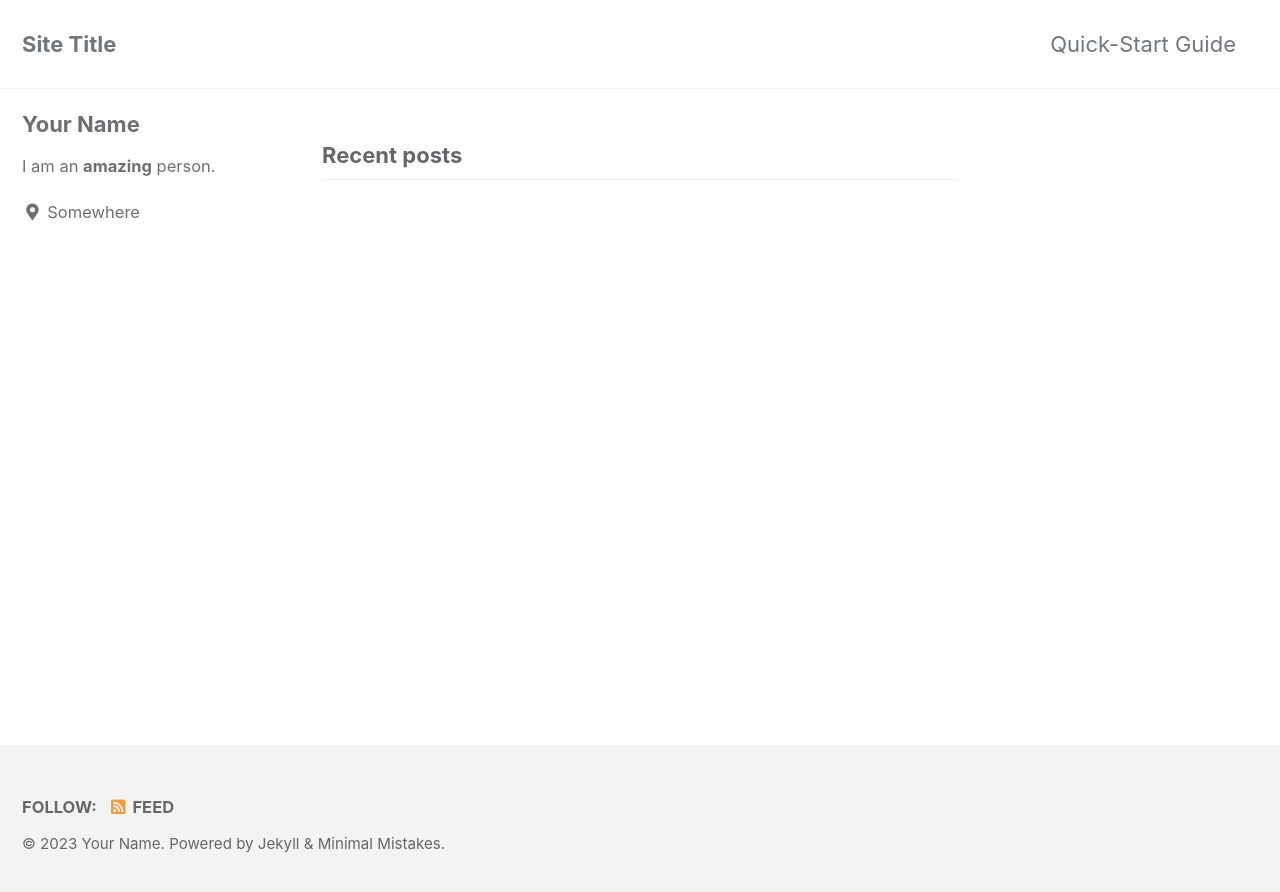
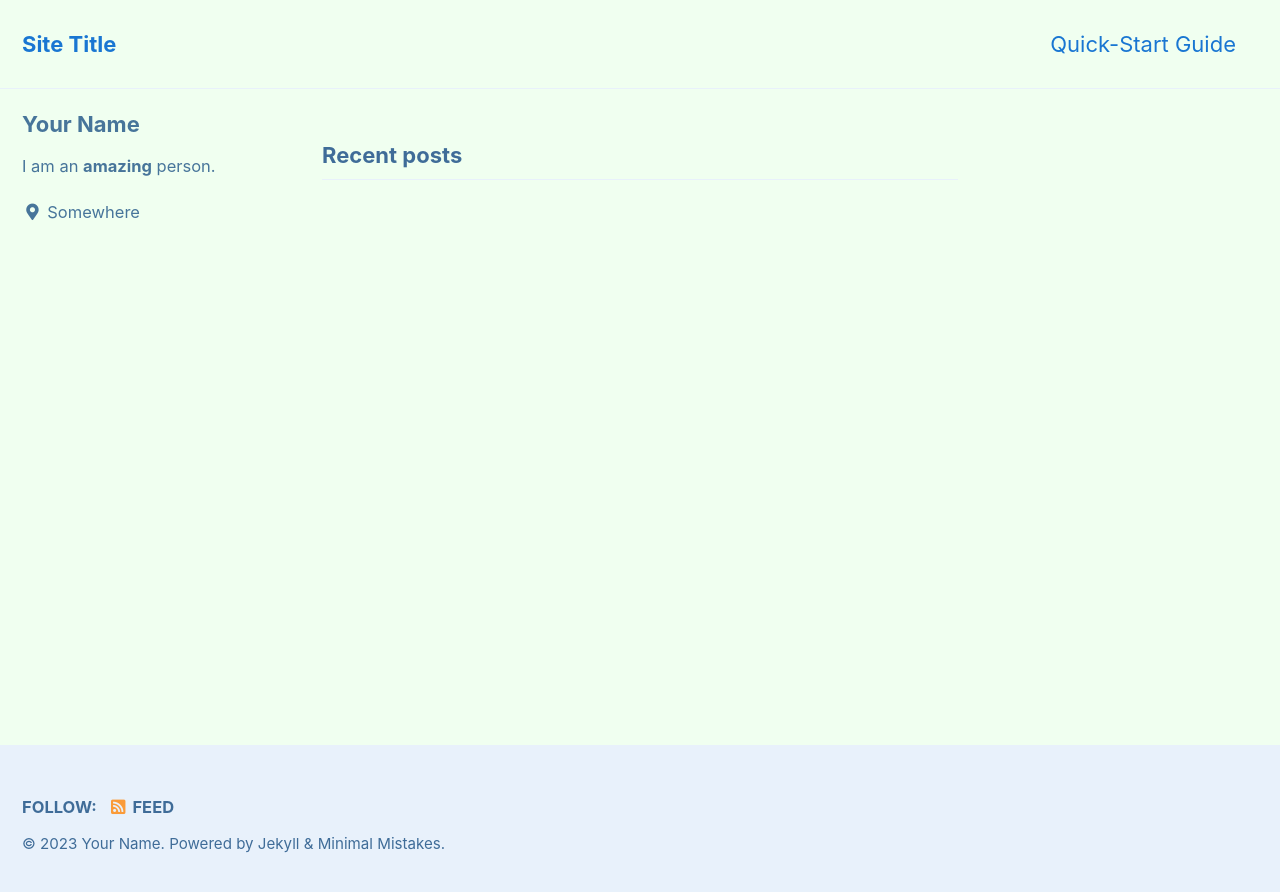
Before and after one commit to MaiteFernandezAV/maitefernandez.github.io, a Jekyll site: the page built from index.html, in a window 1280 px wide. Shown: the top 892 px of the page. Built offline with Jekyll 4.4.1, drawn with Linux system fonts in a browser that asks for light colours; cached includes are drawn as plain includes; the list of posts is cut into pages by our own code.

Commit message:
some updates to run

```diff
--- a/Gemfile
+++ b/Gemfile
@@ -5,3 +5,4 @@
 gem "jekyll-sitemap"
 gem "jekyll-gist"
 gem "jekyll-feed"
+gem "minimal-mistakes-jekyll"
--- a/_config.yml
+++ b/_config.yml
@@ -12,10 +12,9 @@
 
 # theme                  : "minimal-mistakes-jekyll"
 # remote_theme           : "mmistakes/minimal-mistakes"
-minimal_mistakes_skin    : "default" # "air", "aqua", "contrast", "dark", "dirt", "neon", "mint", "plum", "sunrise"
+minimal_mistakes_skin    : "aqua" # "air", "aqua", "contrast", "dark", "dirt", "neon", "mint", "plum", "sunrise"
 
-
-
+theme                    : minimal-mistakes-jekyll
 # Site Settings
 locale                   : "en-US"
 title                    : "Site Title"
```
